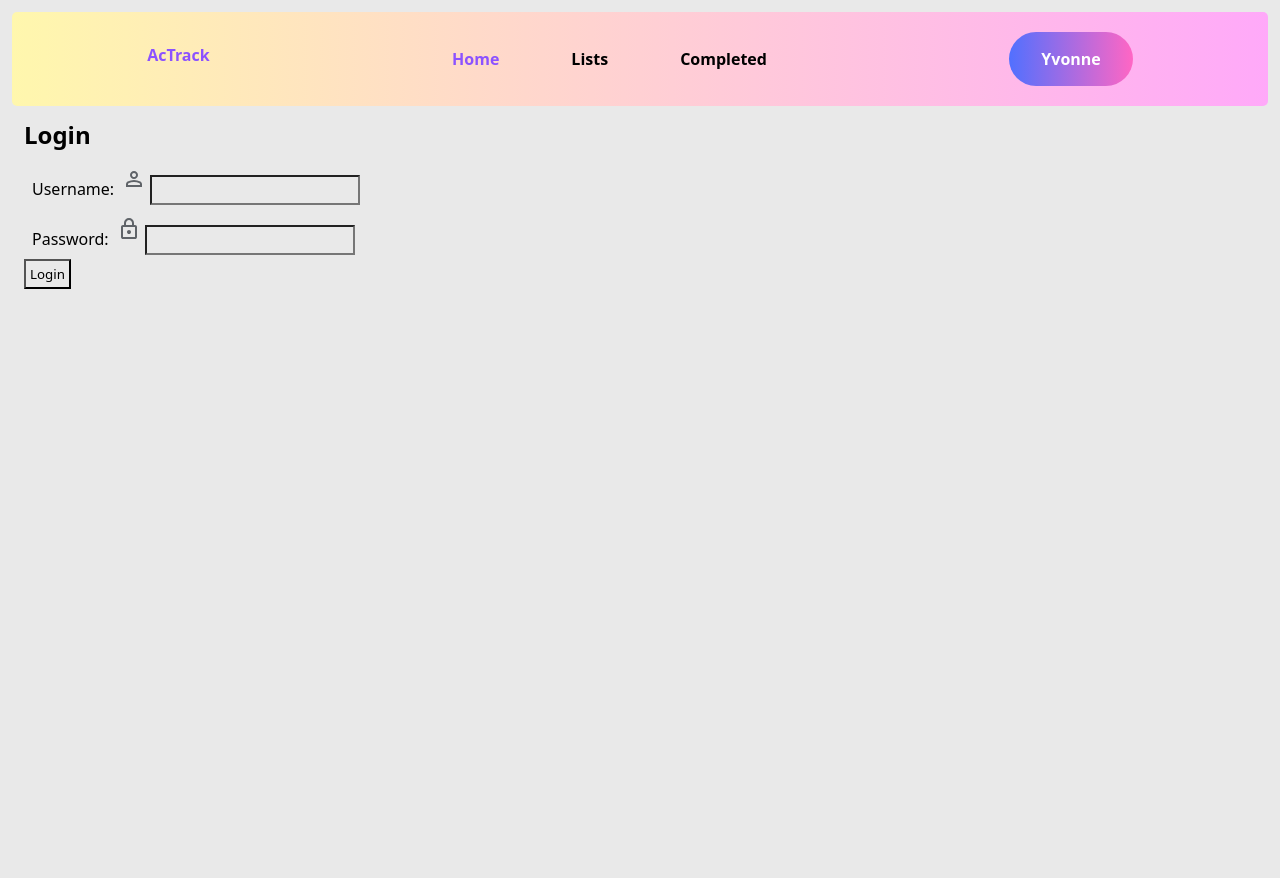
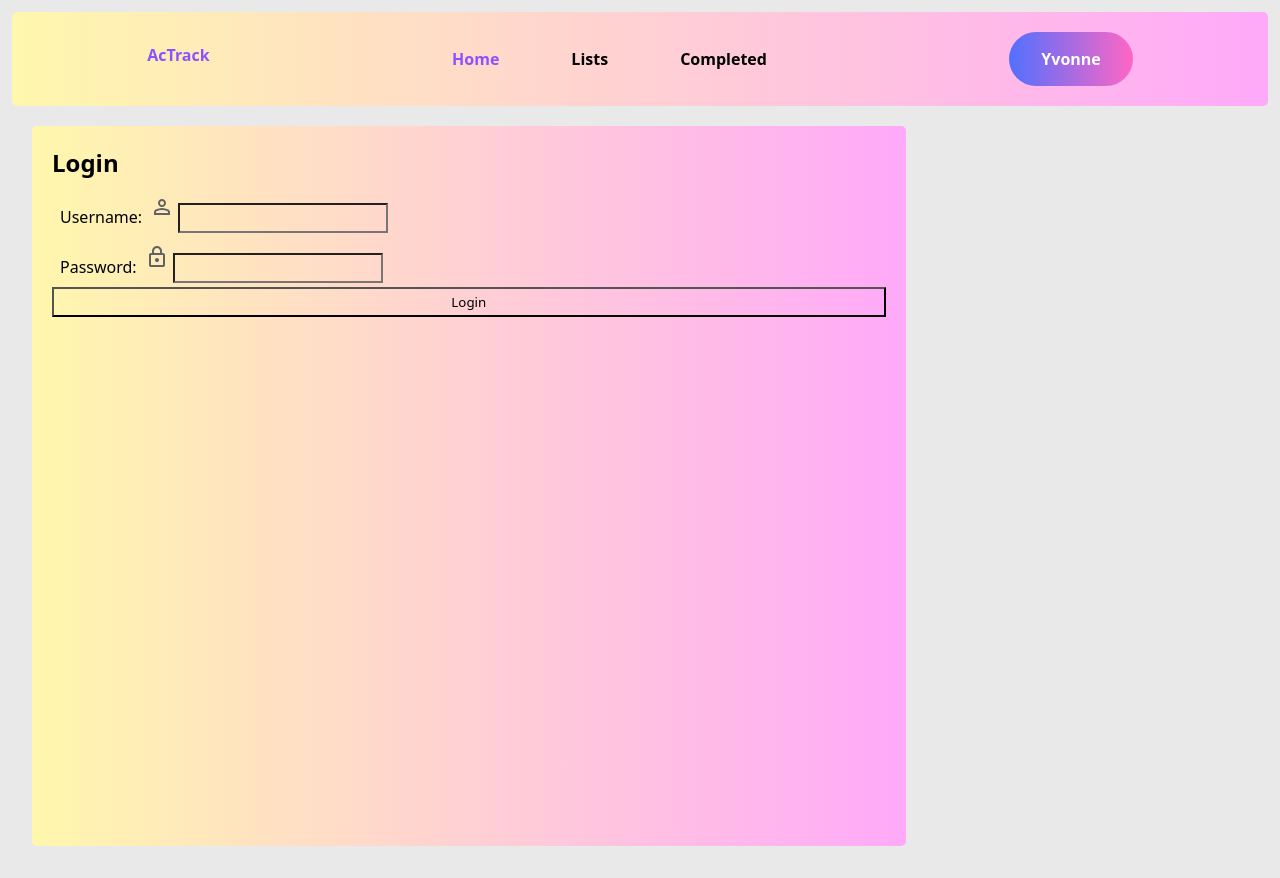
Before and after one commit to yvonneitan/yvonne-itangishaka-capstone-project-client, a React (Vite) app in the folder client-actrack/: page / in a window 1280 px wide. Before the commit the page ends 800 px from the top, so only its background shows below. Built offline with nearby package versions, Linux system fonts and the light colour scheme.

Commit message:
Format the login page

```diff
--- a/client-actrack/src/pages/LoginPage/LoginPage.jsx
+++ b/client-actrack/src/pages/LoginPage/LoginPage.jsx
@@ -1,6 +1,6 @@
 
 import React, { useState } from 'react';
-import './LoginPage.scss';
+import "./LoginPage.scss";
 import userIcon from "../../assets/icons/user.svg";
 import passwordIcon from "../../assets/icons/password.svg";
 import { useNavigate } from 'react-router-dom';
@@ -28,11 +28,11 @@ function LoginPage() {
 
   return (
     <div className='login-container'>
-      <h2>Login</h2>
-      <form onSubmit={handleLogin}>
+      <h2 className="login-container__header">Login</h2>
+      <form onSubmit={handleLogin} className="login-container__form">
         <div className='login-container__user'>
           <label className='login-container__label'>Username:</label>
-          <img src={userIcon} alt="" className="user__icon" />
+          <img src={userIcon} alt="" className="login-container__user--icon" />
           <input
             type="text"
             value={username}
@@ -41,9 +41,9 @@ function LoginPage() {
             className='login-container__user--name'
           />
         </div>
-        <div>
+        <div className="login-container__password">
           <label className='login-container__label'>Password:</label>
-          <img src={passwordIcon} alt="" className="password__icon" />
+          <img src={passwordIcon} alt="" className="login-container__password--icon" />
           <input
             type="password"
             value={password}
@@ -52,7 +52,7 @@ function LoginPage() {
             className='login-container__user--password'
           />
         </div>
-        <button type="submit">Login</button>
+        <button type="submit" className="login-container__button">Login</button>
       </form>
       {message && <p>{message}</p>}
     </div>
--- a/client-actrack/src/pages/LoginPage/LoginPage.scss
+++ b/client-actrack/src/pages/LoginPage/LoginPage.scss
@@ -1,3 +1,31 @@
-.container{
-    justify-content: center;
+@use "../../styles/partials/variables" as *;
+
+.login-container{
+    display: flex;
+    flex-direction: column;
+    width:max-content;
+    background: $background-container-color;
+    padding:1rem;
+    margin: 1rem;
+    width:70%;
+    height: 90vh;
+    border-radius: 0.3125rem;
+    &__header,&__user,&__password,&__label,
+    &__user--icon,&__password--icon,
+    &__user--name,&__user--password, &__button{
+        background-color: transparent;
+
+
+
+    }
+    &__header{
+        display: flex;
+    }
+    &__form{
+        display: flex;
+        flex-direction: column;
+        background-color: transparent;
+        // width: max-content;
+        justify-content: center;
+    }
 }
```
